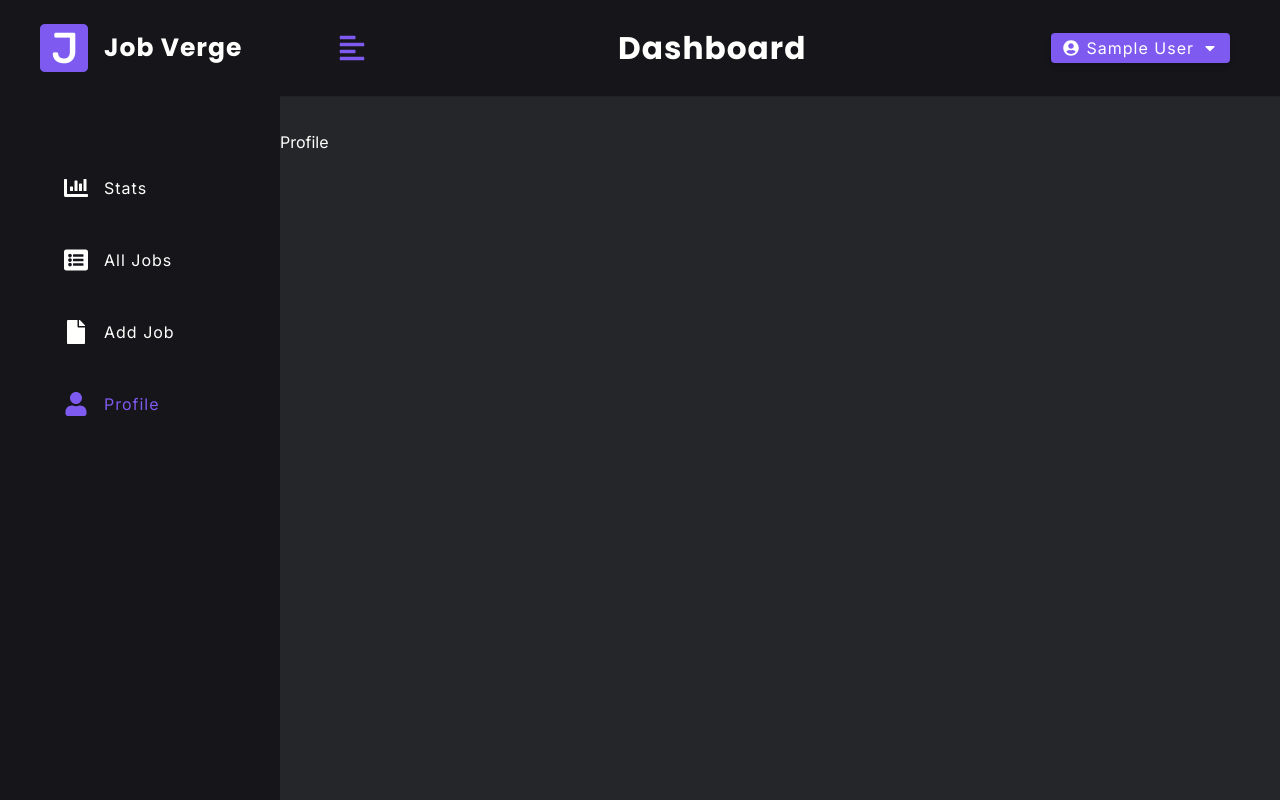
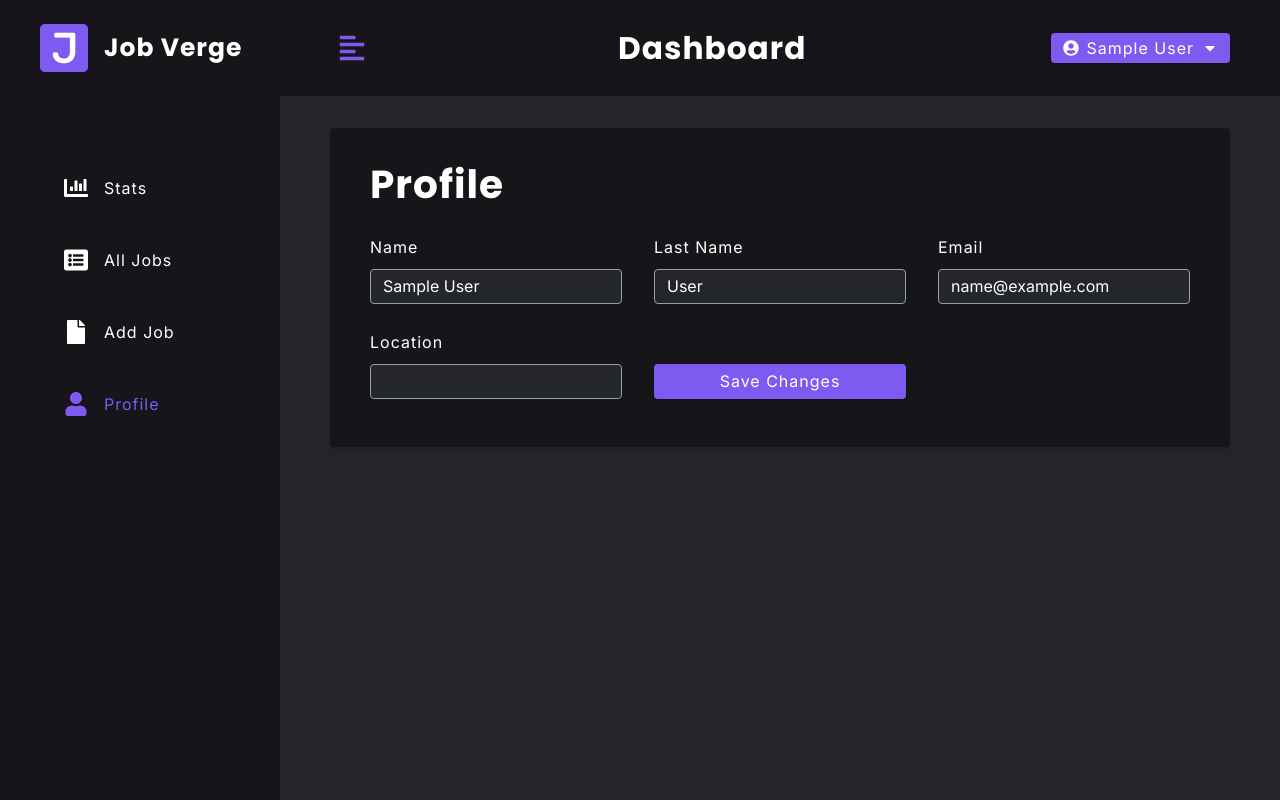
Before and after one commit to vvhys0ser10us/Job-Verge, a React (Vite) app: page /profile in a window 1280 px wide. Built offline with nearby package versions, Linux system fonts and the light colour scheme; sample sign-in values are in the browser's storage.

Commit message:
Profile page layout

```diff
--- a/src/features/user/userSlice.tsx
+++ b/src/features/user/userSlice.tsx
@@ -12,6 +12,8 @@ export type User = {
   email: string
   name?: string
   password: string
+  location?: string
+  lastName?: string
 }
 
 export type UserStateType = {
--- a/src/index.css
+++ b/src/index.css
@@ -245,7 +245,14 @@ ul {
   .form-group {
     display: grid;
     grid-template-columns: repeat(2, 1fr);
+    align-items: center;
     column-gap: 2rem;
+    row-gap: 0.5rem;
+  }
+
+  .form-group button {
+    align-self: end;
+    margin-bottom: 1rem;
   }
 }
 
--- a/src/pages/Dashboard/Profile.tsx
+++ b/src/pages/Dashboard/Profile.tsx
@@ -1,7 +1,83 @@
-import React from 'react'
+import { useState } from 'react'
+import styled from 'styled-components'
+import { FormRow } from '../../components'
+import { useAppDispatch, useAppSelector } from '../../utils/hooks'
+import { toast } from 'react-toastify'
+
+type ProfileType = {
+  name: string
+  lastName: string
+  email: string
+  location: string
+}
 
 const Profile = () => {
-  return <div>Profile</div>
+  const { user, isLoading } = useAppSelector((state) => state.user)
+
+  const [values, setValues] = useState<ProfileType>({
+    name: user?.name || '',
+    email: user?.email || '',
+    lastName: user?.lastName || '',
+    location: user?.location || '',
+  })
+
+  const handleChange = (e: React.ChangeEvent<HTMLInputElement>) => {
+    setValues({ ...values, [e.target.name]: e.target.value })
+  }
+
+  const handleSubmit = (e: React.SyntheticEvent) => {
+    e.preventDefault()
+    const { name, email, lastName, location } = values
+    if (!name || !email || !lastName || !location) {
+      toast.error('please fill out all fields')
+      return
+    }
+  }
+
+  return (
+    <Wrapper>
+      <form className="form dashboard-form" onSubmit={handleSubmit}>
+        <h2>profile</h2>
+
+        <div className="form-group">
+          <FormRow
+            type="text"
+            name="name"
+            value={values.name}
+            handleChange={handleChange}
+          ></FormRow>
+          <FormRow
+            type="text"
+            name="lastname"
+            value={values.lastName}
+            labelText="last name"
+            handleChange={handleChange}
+          ></FormRow>
+          <FormRow
+            type="email"
+            name="email"
+            value={values.email}
+            handleChange={handleChange}
+          ></FormRow>
+          <FormRow
+            type="text"
+            name="location"
+            value={values.location}
+            handleChange={handleChange}
+          ></FormRow>
+
+          <button type="submit" className="btn btn-block" disabled={isLoading}>
+            save changes
+          </button>
+        </div>
+      </form>
+    </Wrapper>
+  )
 }
 
+const Wrapper = styled.section`
+  width: 90%;
+  margin: 0 auto;
+`
+
 export default Profile
```
